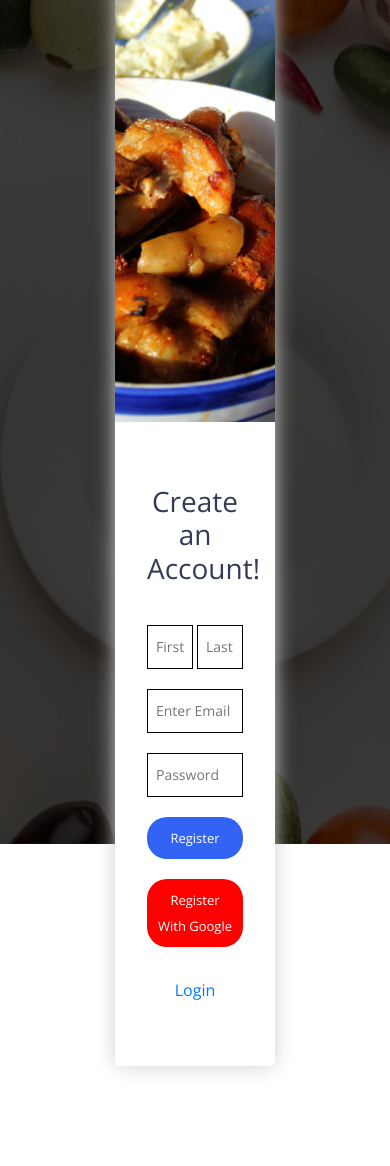
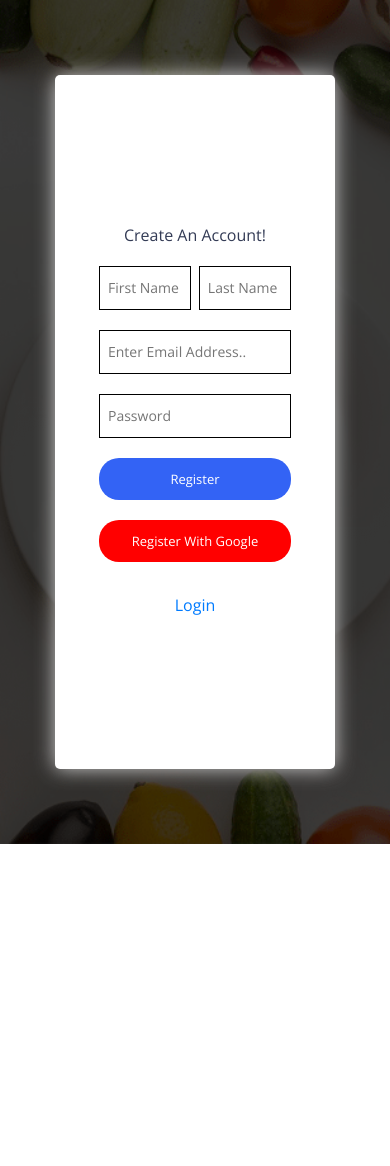
Before and after one commit to DEV-ASHANAUR/meal-management-system, a PHP site: page /Register.html in a window 390 px wide. After the commit the page ends 844 px from the top, so only its background shows below. Run offline with PHP 8.4, Linux system fonts and the light colour scheme.

Commit message:
Register Page Responsive Done

```diff
--- a/Register.html
+++ b/Register.html
@@ -77,7 +77,7 @@
                                             Register With Google
                                         </button>
                                         <div class="mt_30">
-                                            <a href="#">Login</a>
+                                            <a href="login.html">Login</a>
                                         </div>
                                     </div>
                                 </div>
--- a/css/responsive.css
+++ b/css/responsive.css
@@ -7,6 +7,9 @@
 }
 
 @media (max-width: 1199px) {
+    .Reg_area_box h3 {
+        margin-bottom: 10px;
+    }
 }
 
 @media (max-width: 991px) {
@@ -20,11 +23,15 @@
     .ofcavas-menu {
         display: block;
     }
+    .Reg_area_box h3 {
+        font-size: 16px;
+    }
 }
 
 /*Medium devices (tablets, 767px and down)*/
 @media (max-width: 767px) {
-    .login_left_area {
+    .login_left_area,
+    .Reg_left_area {
         display: none;
     }
     .home_area h2 {
@@ -34,13 +41,18 @@
     .home_btn a {
         margin: 20px 10px 0px 10px;
     }
+    .Reg_area_box {
+        margin: 40px;
+    }
+
+    .login_right_area,
+    .Reg_right_area {
+        height: calc(100vh - 150px);
+    }
 }
 
 /*Small devices (landscape phones, 575px and down)*/
 @media (max-width: 575px) {
-    .login_right_area {
-        height: calc(100vh - 80px);
-    }
     .login_area_box {
         margin: 40px;
     }
--- a/css/style.css
+++ b/css/style.css
@@ -471,6 +471,7 @@ header.sticky {
     border-radius: 5px;
     overflow: hidden;
     background-color: #fff;
+    text-transform: capitalize;
 }
 .login_left_area {
     height: calc(100vh - 200px);
@@ -521,6 +522,7 @@ header.sticky {
     border-radius: 5px;
     overflow: hidden;
     background-color: #fff;
+    text-transform: capitalize;
 }
 .Reg_left_area {
     height: calc(100vh - 200px);
--- a/login.html
+++ b/login.html
@@ -62,7 +62,9 @@
                                             Login With Google
                                         </button>
                                         <div class="mt_30">
-                                            <a href="#">Create Account</a>
+                                            <a href="register.html"
+                                                >Create Account</a
+                                            >
                                         </div>
                                     </div>
                                 </div>
```
